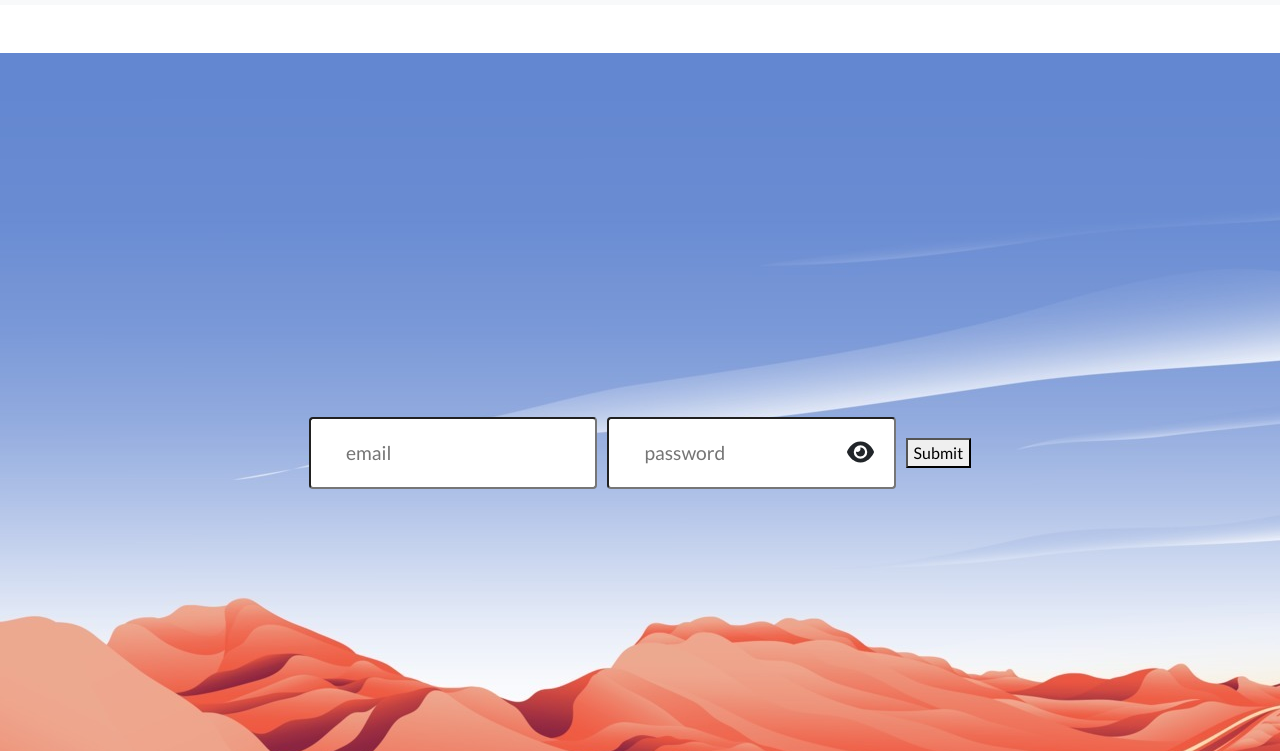
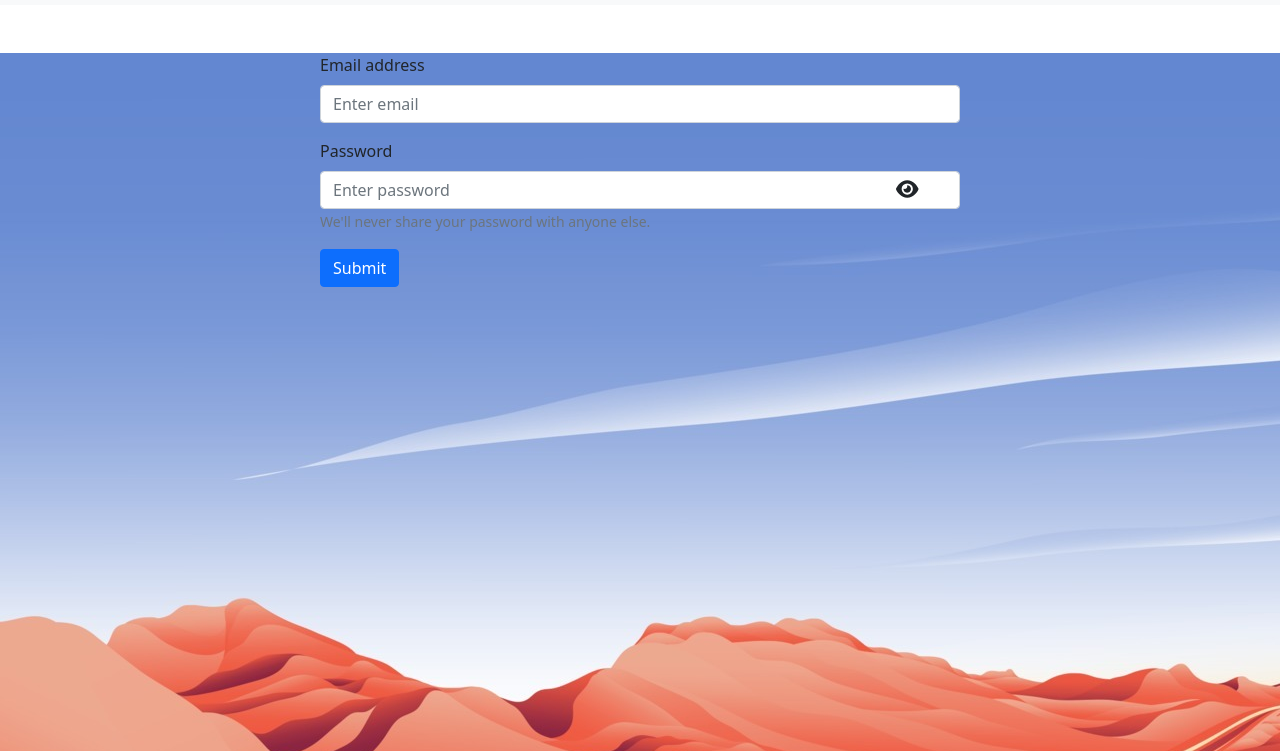
Before and after one commit to 4GeeksAcademy/xx-final-project, a React app: page /login in a window 1280 px wide. Shown: the part 49-800 px from the top of the page. Built offline with nearby package versions, Linux system fonts and the light colour scheme; no server answers.

Commit message:
New form and background added(:

```diff
--- a/src/front/js/pages/login.js
+++ b/src/front/js/pages/login.js
@@ -1,37 +1,86 @@
-import React, { useState } from "react";
-import { FontAwesomeIcon } from '@fortawesome/react-fontawesome'
-import { faEye, faEyeSlash } from '@fortawesome/free-solid-svg-icons'
-import Background from '../../img/login-background.jpg'
+import React, {
+    useState,
+  } from 'react';
+  import Button from 'react-bootstrap/Button';
+  import Form from 'react-bootstrap/Form';
+  import { FontAwesomeIcon } from '@fortawesome/react-fontawesome';
+  import {
+    faEye,
+    faEyeSlash,
+  } from '@fortawesome/free-solid-svg-icons';
 
+import Background from "../../img/login-background.jpg"
 import "../../styles/login.css"
 
 export const Login = () => {
     const [showPassword, setShowPassword] = useState(false);
-
     const togglePassword = () => {
         setShowPassword(!showPassword);
     }
-
     return(
-        <div className="login-body text-center mt-5" style={{ backgroundImage: `url(${Background})`, width: "100%", height: "100vh"}}>
-            <div className="inputs">
-                <input
-                    className="email"
-                    type="text"
-                    placeholder="email"/>
-                <input
-                    type={showPassword ? "text" : "password"}
-                    className="pass"
-                    placeholder="password"
-                />
+        <div className='background' style={{ backgroundImage: `url(${Background})`, width: "100%", height: "100vh"}}>
+        <Form>
+          <Form.Group
+            className="mt-5"
+            controlId="formBasicEmail"
+          >
+            <Form.Label>
+              Email address
+            </Form.Label>
+            <Form.Control
+              type="email"
+              placeholder="Enter email"
+            />
+          </Form.Group>
+          <Form.Group
+            className="mt-3"
+            controlId="formBasicPassword"
+          >
+            <Form.Label>
+              Password
+            </Form.Label>
+            <div
+              style={{
+                position:
+                  'relative',
+              }}
+            >
+              <Form.Control
+                type={
+                  showPassword
+                    ? 'text'
+                    : 'password'
+                }
+                placeholder="Enter password"
+              />
+              <FontAwesomeIcon className='eye'
+                style={{
+                  position:'absolute',
+                }}
+                onClick={
+                  togglePassword
+                }
+                icon={
+                  showPassword
+                    ? faEyeSlash
+                    : faEye
+                }
+              />
             </div>
-            <div className="icons">
-                <FontAwesomeIcon
-                    onClick={togglePassword}
-                    className="eye-icon"
-                    icon={showPassword ? faEyeSlash : faEye} />
-            </div>
-            <button className="submit-btn">Submit</button>
+            <Form.Text className="text-muted">
+              We'll never share
+              your password with
+              anyone else.
+            </Form.Text>
+          </Form.Group>
+          <Button
+            className="mt-3"
+            variant="primary"
+            type="submit"
+          >
+            Submit
+          </Button>
+        </Form>
         </div>
-    )
-}
+      );
+    };
--- a/src/front/styles/login.css
+++ b/src/front/styles/login.css
@@ -1,33 +1,11 @@
-@import url('https://fonts.googleapis.com/css2?family=Lato:wght@400;700&display=swap');
-
-.email,
-.pass{
-    margin: 5px;
-    padding: 1.2rem 2.2rem;
-    outline: none;
-    border-radius: 4px;
-    font-size: 1.2rem;
-}
-
-.submit-btn{
-    margin: 5px;
-}
-
-.login-body{
-    display: flex;
-    justify-content: center;
-    align-items: center;
-    min-height: 60vh;
-    font-family: 'Lato', sans-serif;
-}
-
-.icons{
-    position:absolute;
-}
-
-.eye-icon{
-   position: relative;
-   left: 220px;
-   font-size: 1.5rem;
-   cursor: pointer;
-}
+form {
+    width: 50%;
+    margin: 0 auto;
+    align-self: center;
+  }
+  .eye {
+    top: 20%;
+    left: 90%;
+    font-size: 1.25rem;
+    cursor: pointer;
+  }
```
